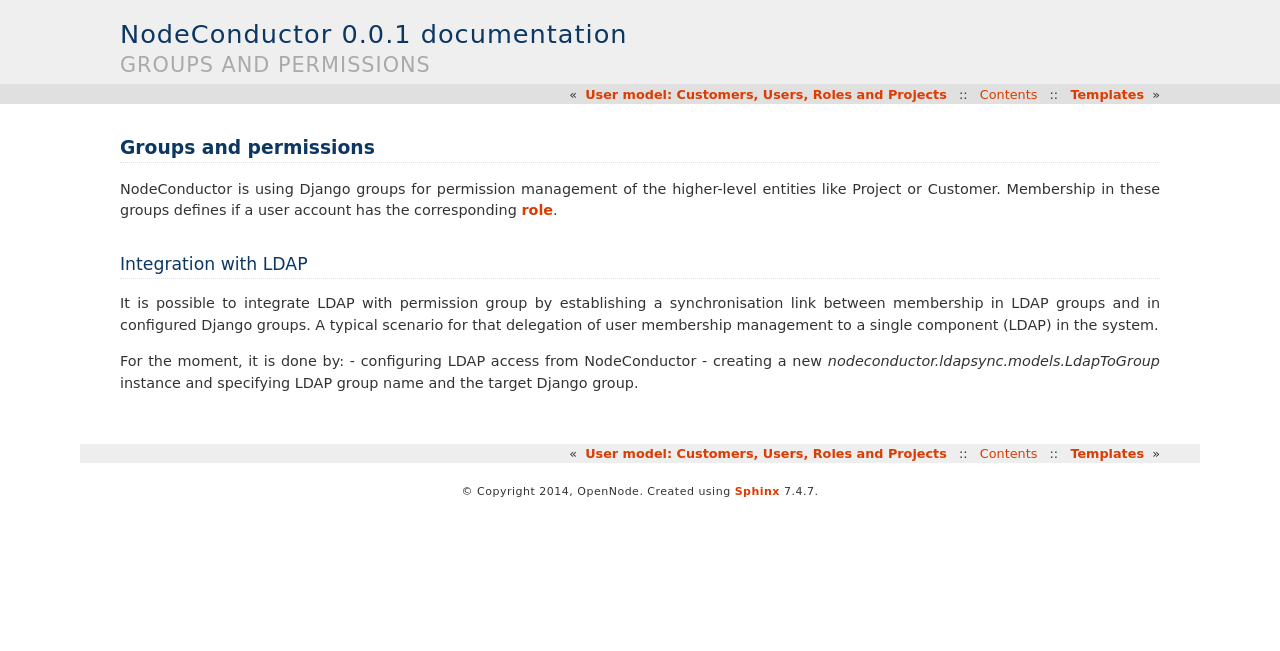
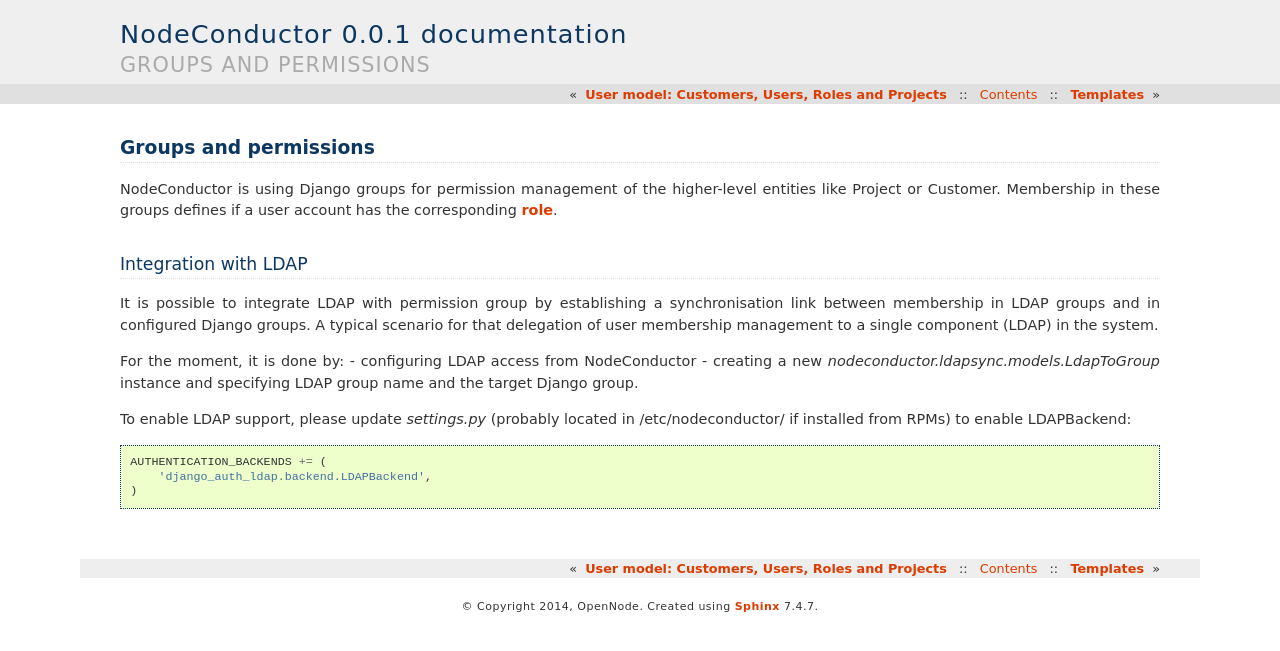
Before and after one commit to opennode/waldur-core, a Sphinx documentation site: the page built from docs/groups.rst, in a window 1280 px wide. Shown: the top 651 px of the page. Built offline with Sphinx 7.4.7, drawn with Linux system fonts in a browser that asks for light colours.

Commit message:
Fix LDAP settings templates, open ALLOWED_HOSTS (NC-75)

```diff
--- a/docs/groups.rst
+++ b/docs/groups.rst
@@ -15,3 +15,12 @@
 - configuring LDAP access from NodeConductor
 - creating a new
 *nodeconductor.ldapsync.models.LdapToGroup* instance and specifying LDAP group name and the target Django group.
+
+To enable LDAP support, please update `settings.py` (probably located in /etc/nodeconductor/ if installed from RPMs)
+to enable LDAPBackend:
+
+.. code-block:: python
+
+    AUTHENTICATION_BACKENDS += (
+        'django_auth_ldap.backend.LDAPBackend',
+    )
```
Also changed, not shown: 1 other file.
